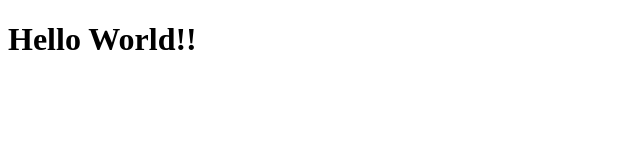
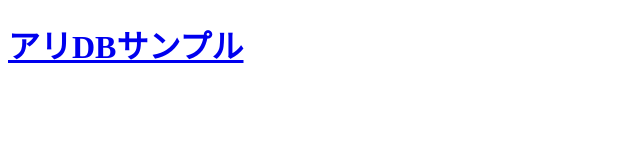
Before and after one commit to ugawa/ugawa.github.io, a plain HTML site: page index.html in a window 1280 px wide. Shown: the whole page, without its empty margins (0-640 px from the left). Drawn offline with Linux system fonts and the light colour scheme.

Commit message:
Update index.html

```diff
--- a/index.html
+++ b/index.html
@@ -1,6 +1,6 @@
 <!doctype html>
 <html>
   <body>
-    <h1>Hello World!!</h1>
+    <h1><a href="ant.html">アリDBサンプル</a></h1>
   </body>
 </html>
```
